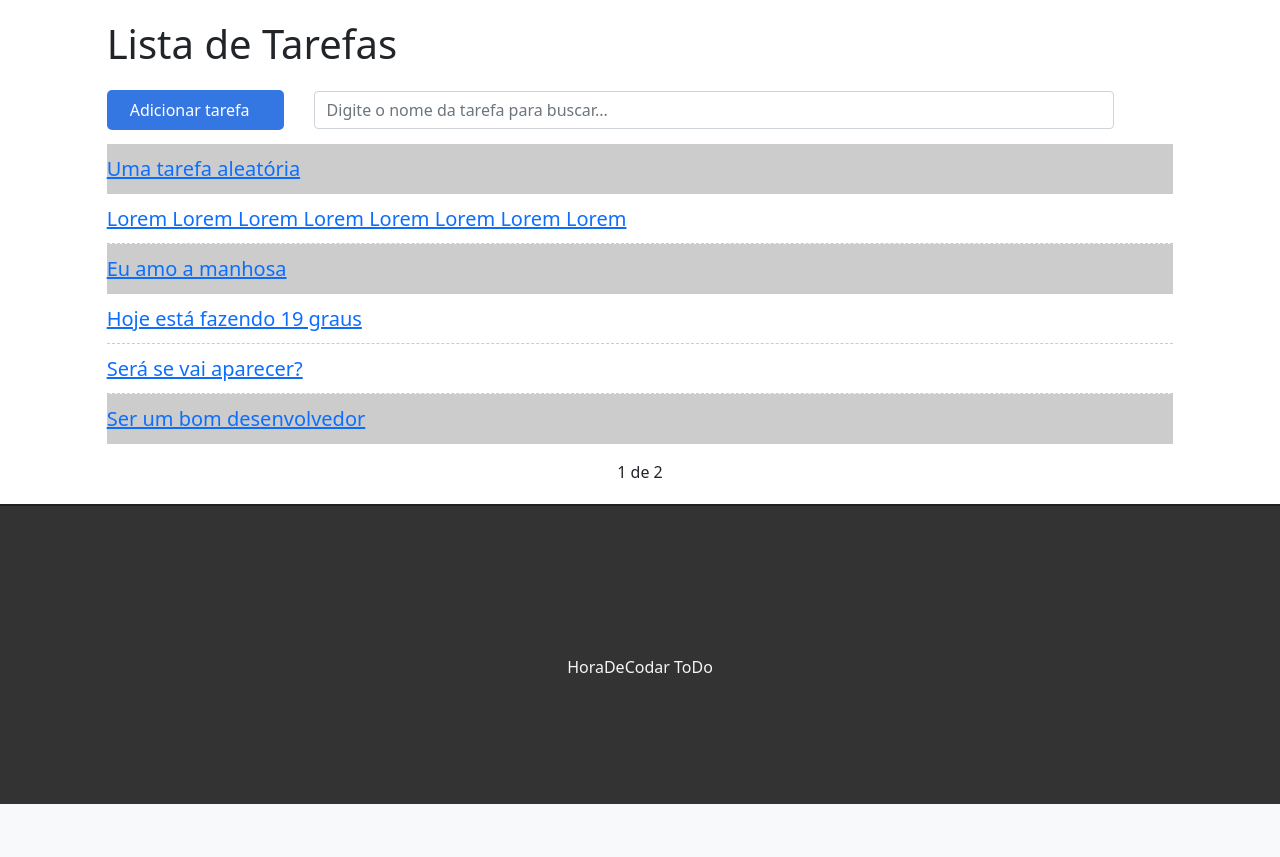
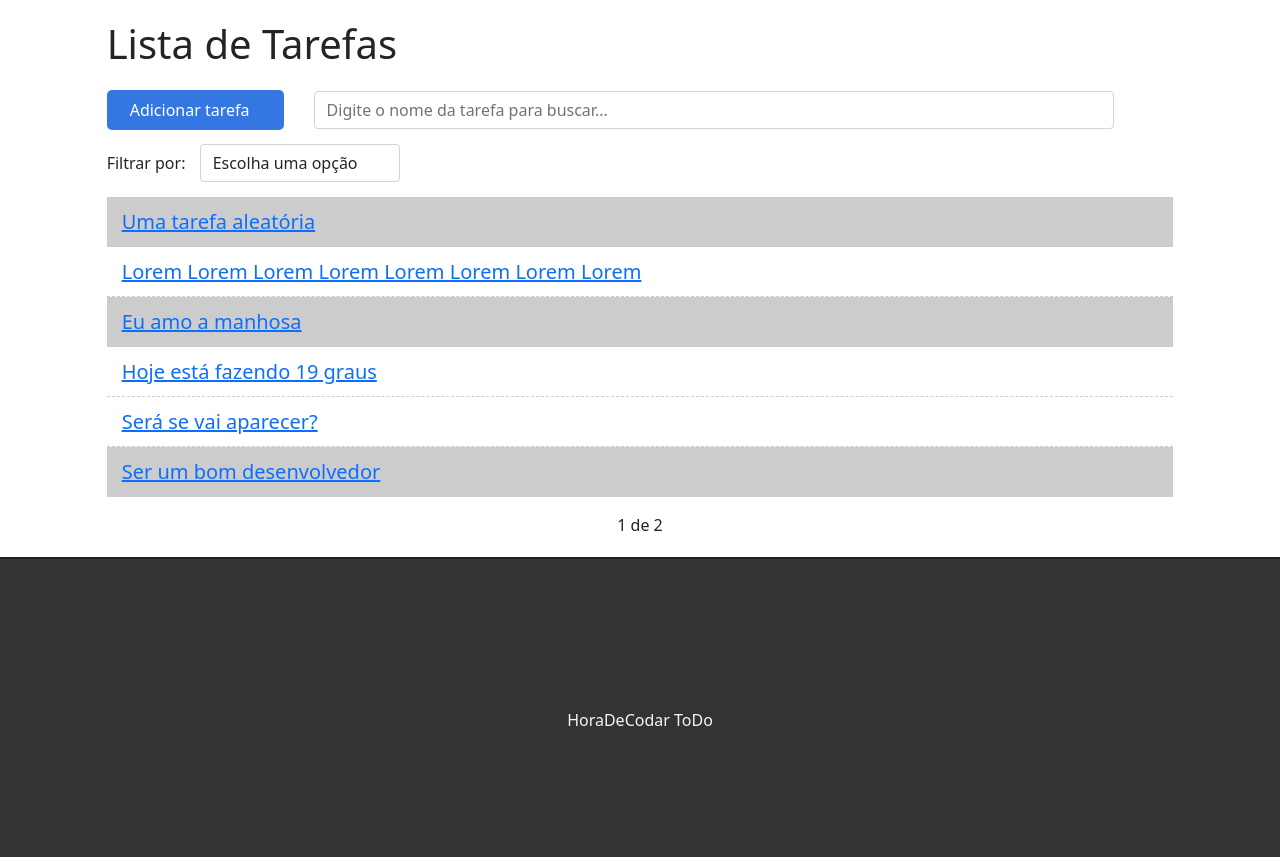
Before and after one commit to devPedro98/django_projeto_matheus_battisti, a Django app: page / in a window 1280 px wide. Shown: the part 57-914 px from the top of the page. Before the commit the page ends 861 px from the top, so only its background shows below. Run offline with Django 4.2, Linux system fonts and the light colour scheme; a user stored in the database is signed in; data comes from the database, SQL or seed files in the repository; both versions use the stored data as it was after the commit.

Commit message:
filter by status

```diff
--- a/tasks/static/css/styles.css
+++ b/tasks/static/css/styles.css
@@ -65,6 +65,18 @@
     display: inline-block;
 }
 
+/* filter */
+.filter-div {
+    margin-bottom: 15px;
+    padding: 0;
+}
+
+#filter {
+    display: inline-block;
+    width: 200px;
+    margin-left: 10px;
+}
+
 /* Lista de Tarefas */
 
 .list-div {
@@ -83,6 +95,7 @@
     list-style: none;
     font-size: 20px;
     height: 50px;
+    padding: 0 15px;
     padding-top: 10px;
     border-bottom: 1px dashed #ccc;
     text-decoration: none;
--- a/tasks/static/js/scripts.js
+++ b/tasks/static/js/scripts.js
@@ -1,7 +1,9 @@
 $(document).ready(function() {
+    var baseUrl = 'http://127.0.0.1:8000/';
     var deleteBtn = $('.delete-btn');
     var searchBtn = $('#search-btn');
     var searchForm = $('#search-form');
+    var filter     = $('#filter') ;
 
     $(deleteBtn).on('click', function(e) {
         e.preventDefault();
@@ -17,4 +19,10 @@ $(document).ready(function() {
         searchForm.submit();
     });
 
+    $(filter).change(function() {
+        var filter = $(this).val();
+        window.location.href = baseUrl + '?filter=' + filter;
+    })
+
+
 });
--- a/tasks/templates/tasks/list.html
+++ b/tasks/templates/tasks/list.html
@@ -13,6 +13,14 @@
             <input class="form-control" type="text" id="search" name="search" placeholder="Digite o nome da tarefa para buscar..." value="{{ request.GET.search }}">
             <i class="fas fa-search" id="search-btn"></i>
         </form>
+    </div>
+    <div class="col-12 filter-div">
+        <span>Filtrar por:</span>
+        <select name="filter" id="filter" class="form-control">
+            <option value="">Escolha uma opção</option>
+            <option value="done">Tarefas concluídas</option>
+            <option value="doing">Tarefas a fazer</option>
+        </select>
     </div>
     {% if messages %}
         <ul class="messages">
--- a/tasks/views.py
+++ b/tasks/views.py
@@ -11,8 +11,12 @@ from .models import Task
 @login_required
 def taskList(request):
     search = request.GET.get('search')
+    filter = request.GET.get('filter')
+
     if search:
         tasks = Task.objects.filter(title__icontains=search, user=request.user)
+    elif filter:
+        tasks = Task.objects.filter(done=filter, user=request.user)
     else:
         tasks_list = Task.objects.all().order_by('-created_at').filter(user=request.user) # noqa
         paginator = Paginator(tasks_list, 6)
```
Also changed, not shown: db.sqlite3.
